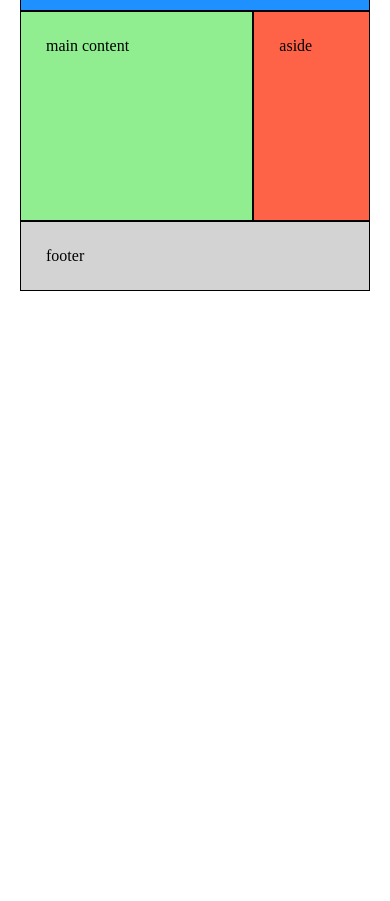
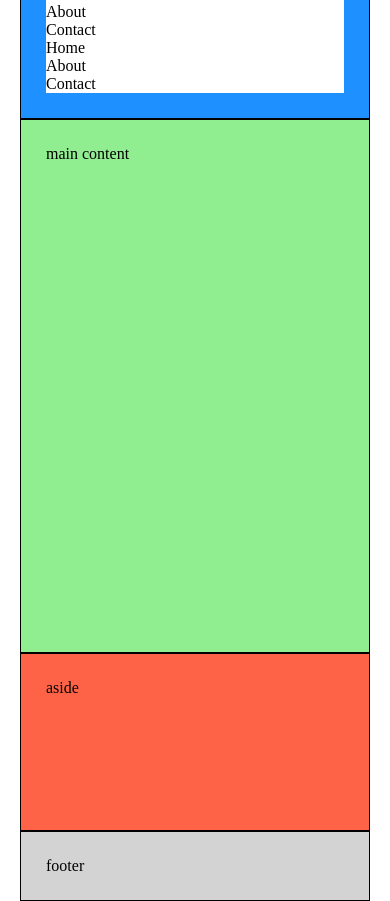
Before and after one commit to livrocky/HTML-13, a plain HTML site: page index.html in a window 390 px wide. Shown: the part 59-960 px from the top of the page. Before the commit the page ends 844 px from the top, so only its background shows below. Drawn offline with Linux system fonts and the light colour scheme.

Commit message:
grid responsive

```diff
--- a/css/style.css
+++ b/css/style.css
@@ -7,33 +7,62 @@
   min-height: 50px;
   padding: 25px;
   background-color: lightgray;
-  border: 1px solid black;
+  border: 1px solid #000;
 }
 
 .header {
   background-color: dodgerblue;
-  grid-column: 1 / span 3;
   grid-area: header;
+  display: flex;
+  justify-content: space-between;
 }
+.header nav {
+  flex-basis: 60%;
+  background-color: #fff;
+  display: flex;
+  justify-content: space-between;
+}
+
 .main {
   background-color: lightgreen;
   grid-area: main;
 }
 .aside {
   background-color: tomato;
-  grid-area: side;
+  grid-area: aside;
 }
 .footer {
-  background-color: lightgrey;
   grid-area: footer;
 }
-
 .main-grid {
   display: grid;
   grid-template-columns: 1fr 1fr 1fr;
   grid-template-rows: 1fr 3fr 1fr;
   grid-template-areas:
     "header header header"
-    "main main side"
+    "main main aside"
     "footer footer footer";
 }
+
+@media screen and (max-width: 768px) {
+  .main-grid {
+    grid-template-columns: 1fr 1fr 2fr;
+  }
+  .header {
+    flex-direction: column;
+  }
+}
+
+@media screen and (max-width: 425px) {
+  .main-grid {
+    grid-template-columns: 1fr;
+    grid-template-areas:
+      "header"
+      "main"
+      "aside"
+      "footer";
+  }
+  .header nav {
+    flex-direction: column;
+  }
+}
--- a/index.html
+++ b/index.html
@@ -12,7 +12,17 @@
 <body>
 
     <div class="container main-grid">
-        <header class="block header">header</header>
+        <header class="block header">
+            <a href="/" class="logo">LOGO</a>
+            <nav>
+                <a href="#">Home</a>
+                <a href="#">About</a>
+                <a href="#">Contact</a>
+                <a href="#">Home</a>
+                <a href="#">About</a>
+                <a href="#">Contact</a>
+            </nav>
+        </header>
         <main class="block main">main content</main>
         <aside class="block aside">aside</aside>
         <footer class="block footer">footer</footer>
```
